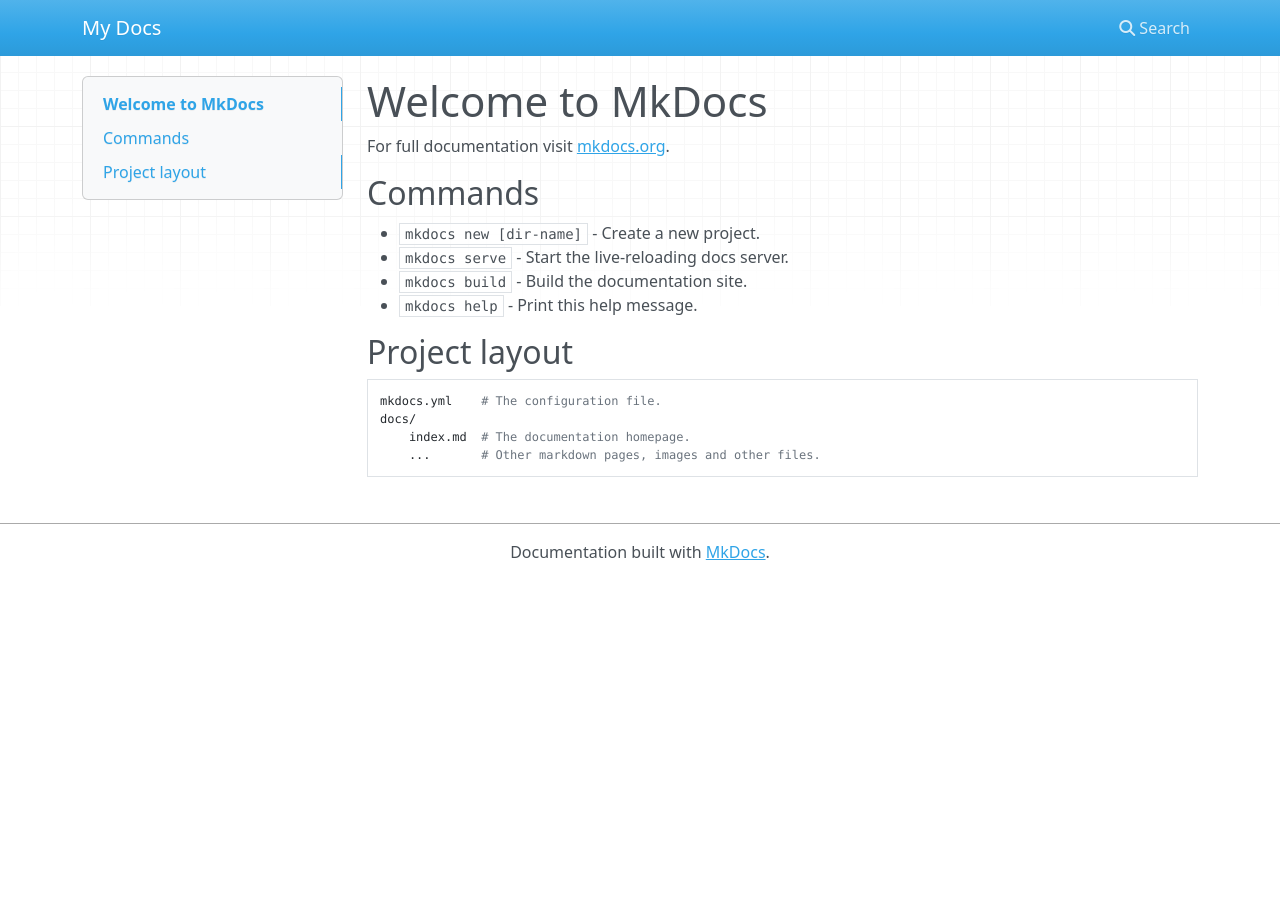
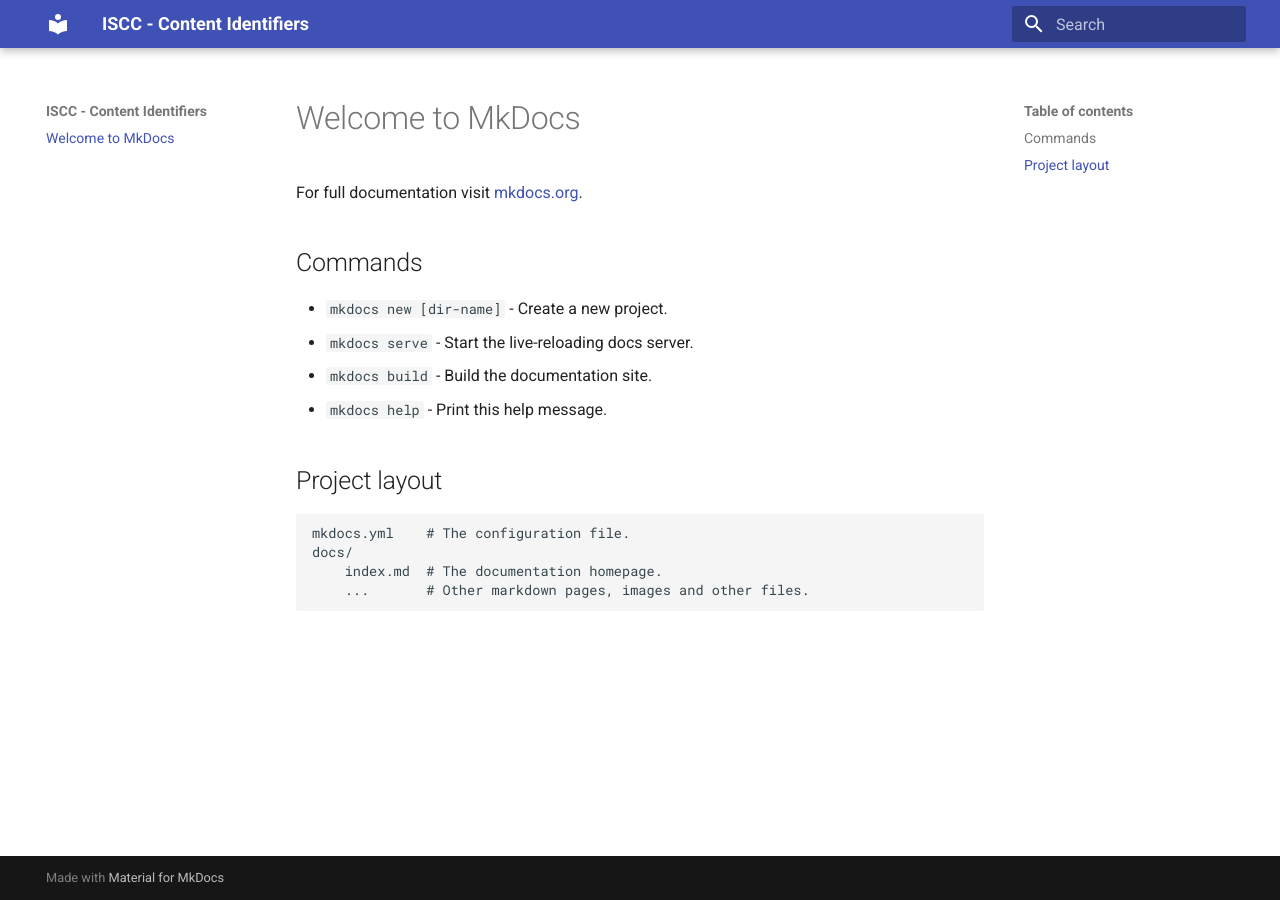
Before and after one commit to iscc/iscc-specs, an MkDocs documentation site: the page built from docs/index.md, in a window 1280 px wide. Built offline with MkDocs 1.6.1 and Material for MkDocs 9.7.7, drawn with Linux system fonts in a browser that asks for light colours; nearby versions of some CDN libraries.

Commit message:
Add material theme to config

```diff
--- a/mkdocs.yml
+++ b/mkdocs.yml
@@ -1 +1,2 @@
-site_name: My Docs
+site_name: ISCC - Content Identifiers
+theme: 'material'
```
